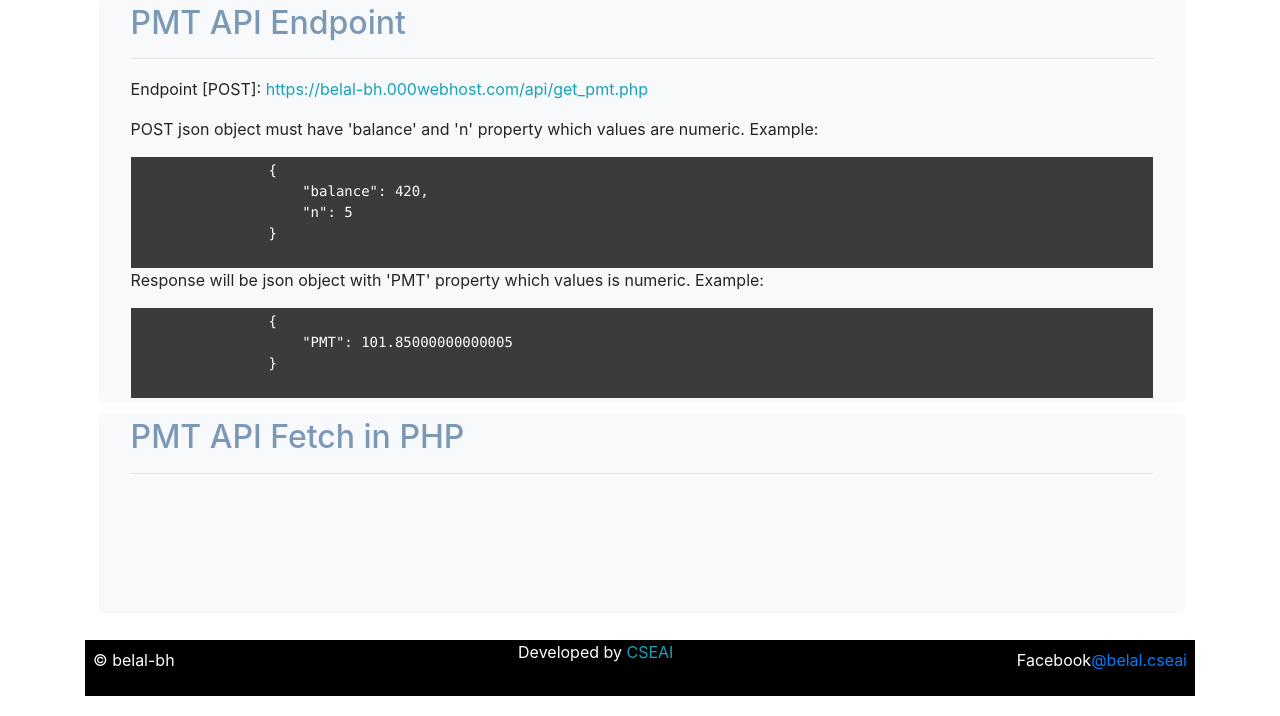
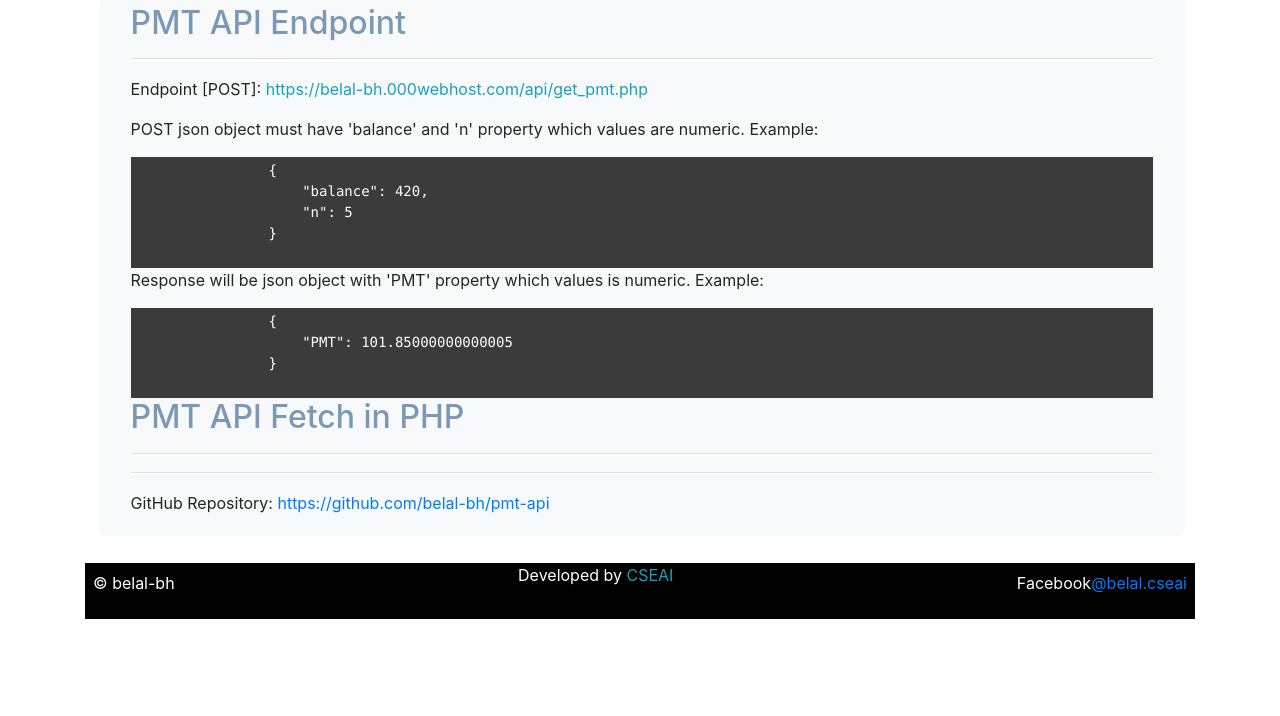
Before and after one commit to belal-bh/pmt-api, a PHP site: page / in a window 1280 px wide. Shown: the part 84-800 px from the top of the page. Run offline with PHP 8.4, Linux system fonts and the light colour scheme.

Commit message:
Ripo link added

```diff
--- a/index.php
+++ b/index.php
@@ -87,12 +87,15 @@
                     "PMT": 101.85000000000005
                 }
                 </pre>
-            </div>
-            <div class="section">
+
                 <h2>PMT API Fetch in PHP</h2>
                 <hr/>
                 <div>
                     <script src="https://gist.github.com/belal-bh/5a50947facde5c1d23d96610a3e3f14a.js"></script>
+                </div>
+                <hr/>
+                <div>
+                    <p>GitHub Repository: <span><a target="_blank" href="https://github.com/belal-bh/pmt-api">https://github.com/belal-bh/pmt-api</a></span></p>
                 </div>
             </div>
         </div>
```
